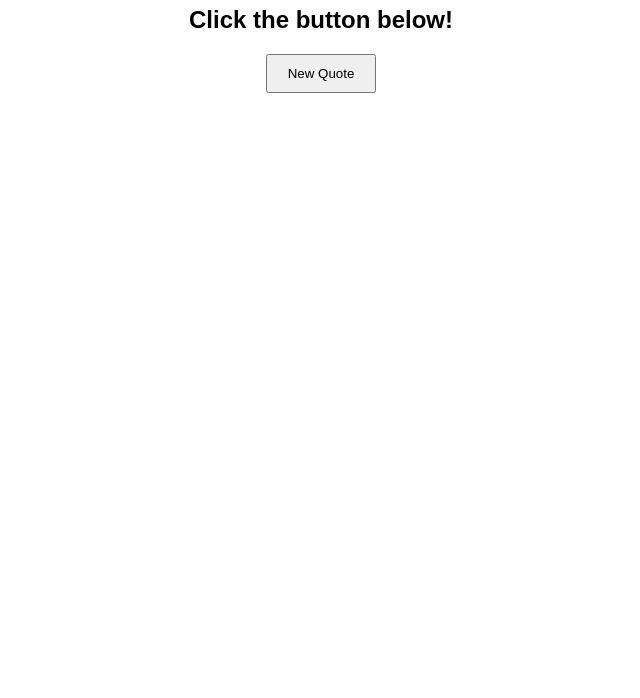
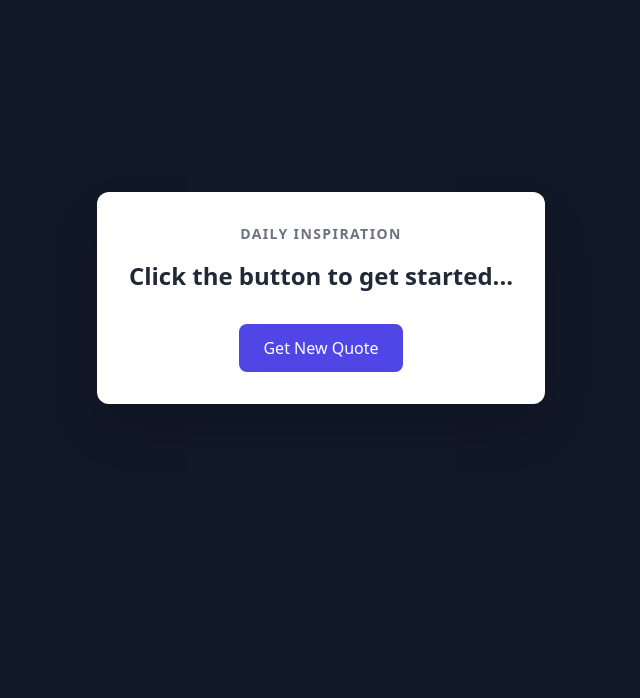
Before and after one commit to itsdroid/QuoteGenerator, a plain HTML site: page index.html in a window 1280 px wide. Shown: the part 102-800 px from the top of the page, without its empty margins (319-959 px from the left). Drawn offline with nearby package versions, Linux system fonts and the light colour scheme.

Commit message:
updated ui with tailwind

```diff
--- a/index.html
+++ b/index.html
@@ -1,18 +1,26 @@
 <!DOCTYPE html>
-<html lang="en">
+<html>
 <head>
-    <meta charset="UTF-8">
-    <meta name="viewport" content="width=device-width, initial-scale=1.0">
-    <title>Quote generator </title>
-   <link rel="stylesheet" href="style.css">
+    <title>Quote Generator</title>
+    <script src="https://cdn.tailwindcss.com"></script>
 </head>
-<body>
-    <h1>Simple Quote Generator</h1>
+<body class="bg-gray-900 flex items-center justify-center h-screen">
 
-    <h2 id="quote-text">Click the button below!</h2>
+    <div class="bg-white p-8 rounded-xl shadow-2xl max-w-lg text-center">
 
-    <button onclick="generate()">New Quote</button>
+        <h1 class="text-gray-500 font-bold mb-4 tracking-widest text-sm uppercase">Daily Inspiration</h1>
 
-    <script src="script.js"> </script>
+        <h2 id="quote-text" class="text-2xl text-gray-800 font-semibold mb-8">
+            Click the button to get started...
+        </h2>
+
+        <button onclick="generate()" class="bg-indigo-600 text-white px-6 py-3 rounded-lg hover:bg-indigo-700 transition">
+            Get New Quote
+        </button>
+
+    </div>
+
+    <script src="script.js"></script>
+
 </body>
 </html>
--- a/style.css
+++ /dev/null
@@ -1,9 +0,0 @@
-body {
-            text-align: center;
-            font-family: sans-serif;
-            margin-top: 50px;
-        }
-        button {
-            padding: 10px 20px;
-            cursor: pointer;
-        }
```
